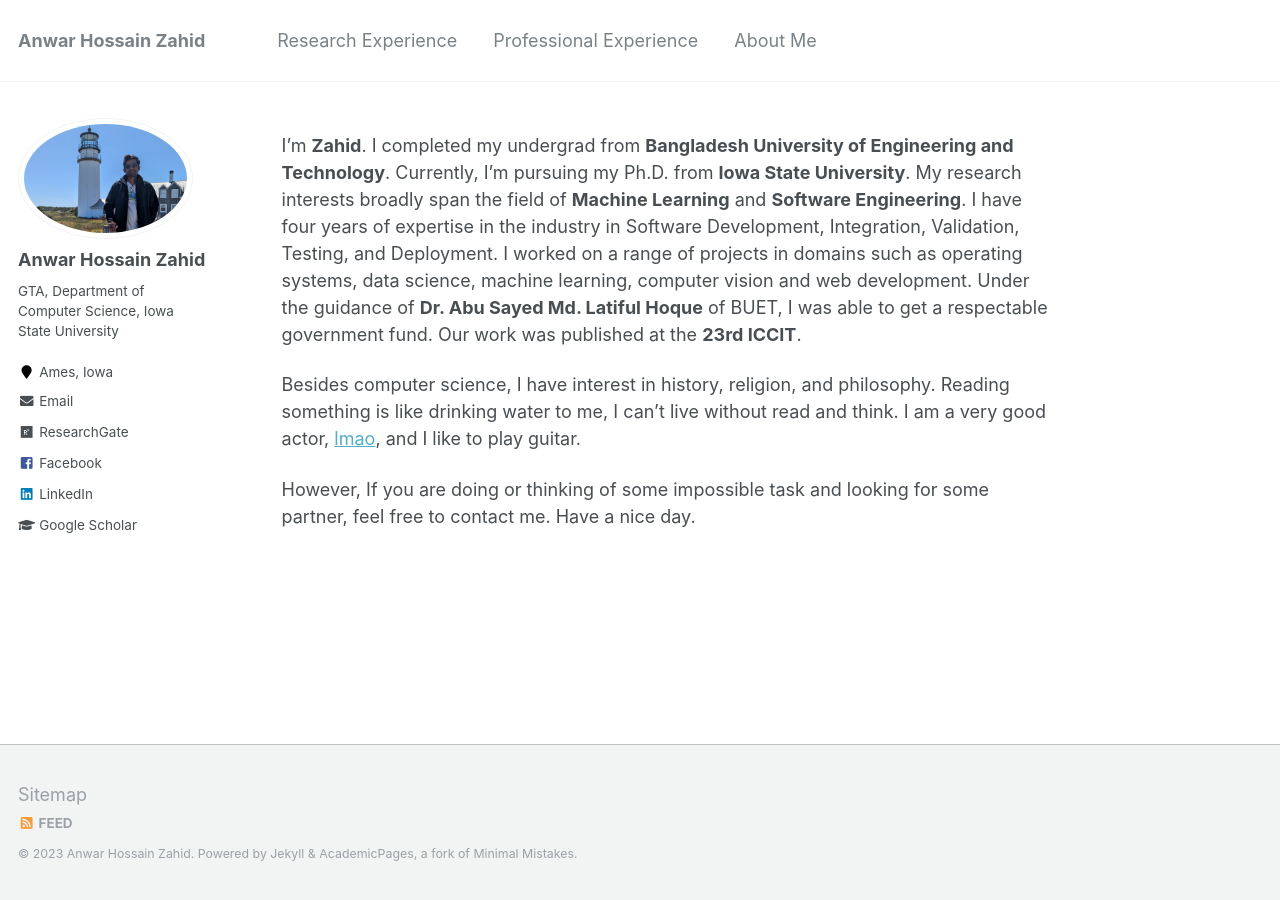
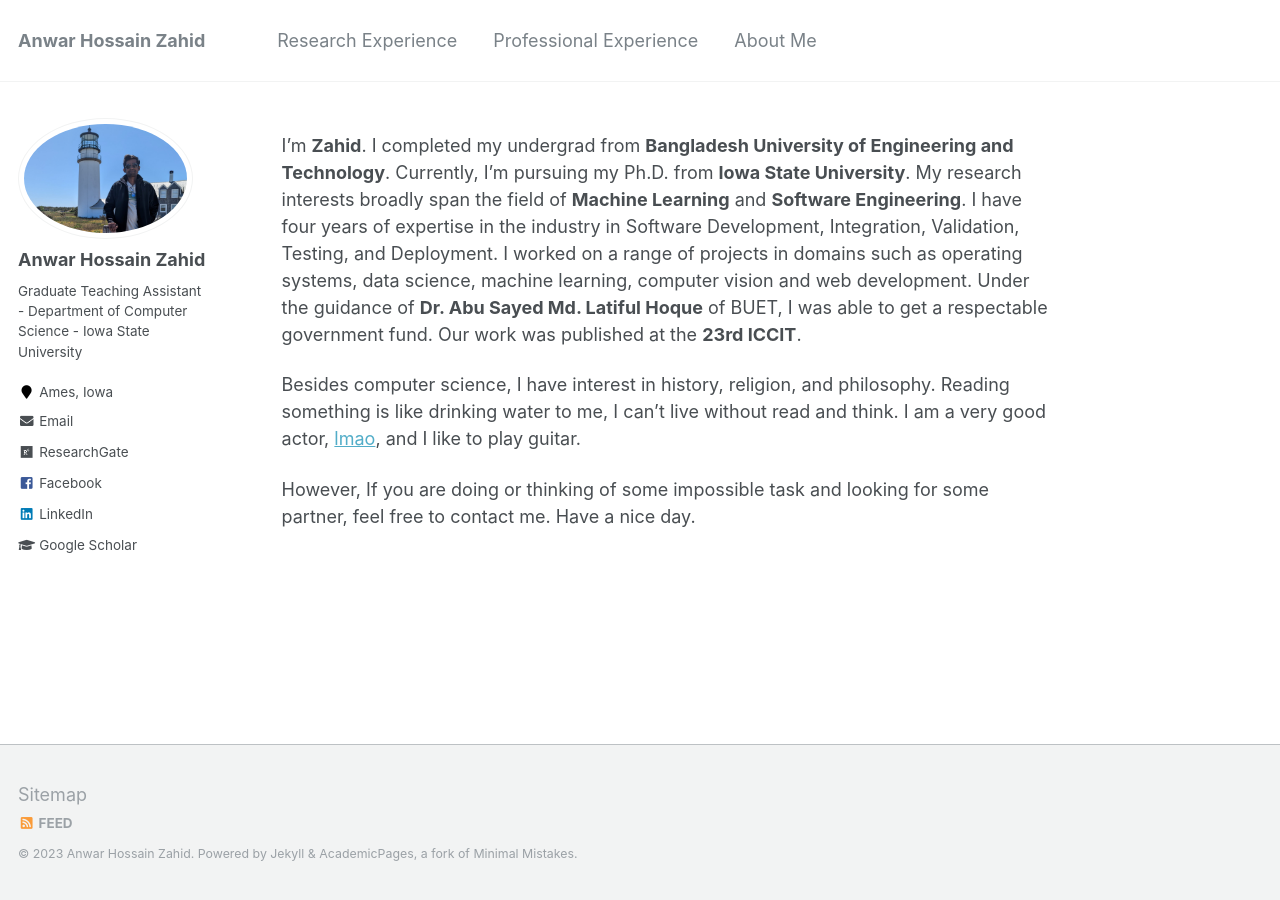
Before and after one commit to AnwarXahid/anwarxahid.github.io, a Jekyll site: the page built from _pages/about.md, in a window 1280 px wide. Built offline with Jekyll 4.4.1, drawn with Linux system fonts in a browser that asks for light colours.

Commit message:
modified!

```diff
--- a/_config.yml
+++ b/_config.yml
@@ -82,7 +82,7 @@ analytics:
 author:
   name             : "Anwar Hossain Zahid"
   avatar           : "profile.jpg"
-  bio              : "GTA, Department of Computer Science, Iowa State University"
+  bio              : "Graduate Teaching Assistant - Department of Computer Science - Iowa State University"
   location         : "Ames, Iowa"
   employer         :
   pubmed           :
```
